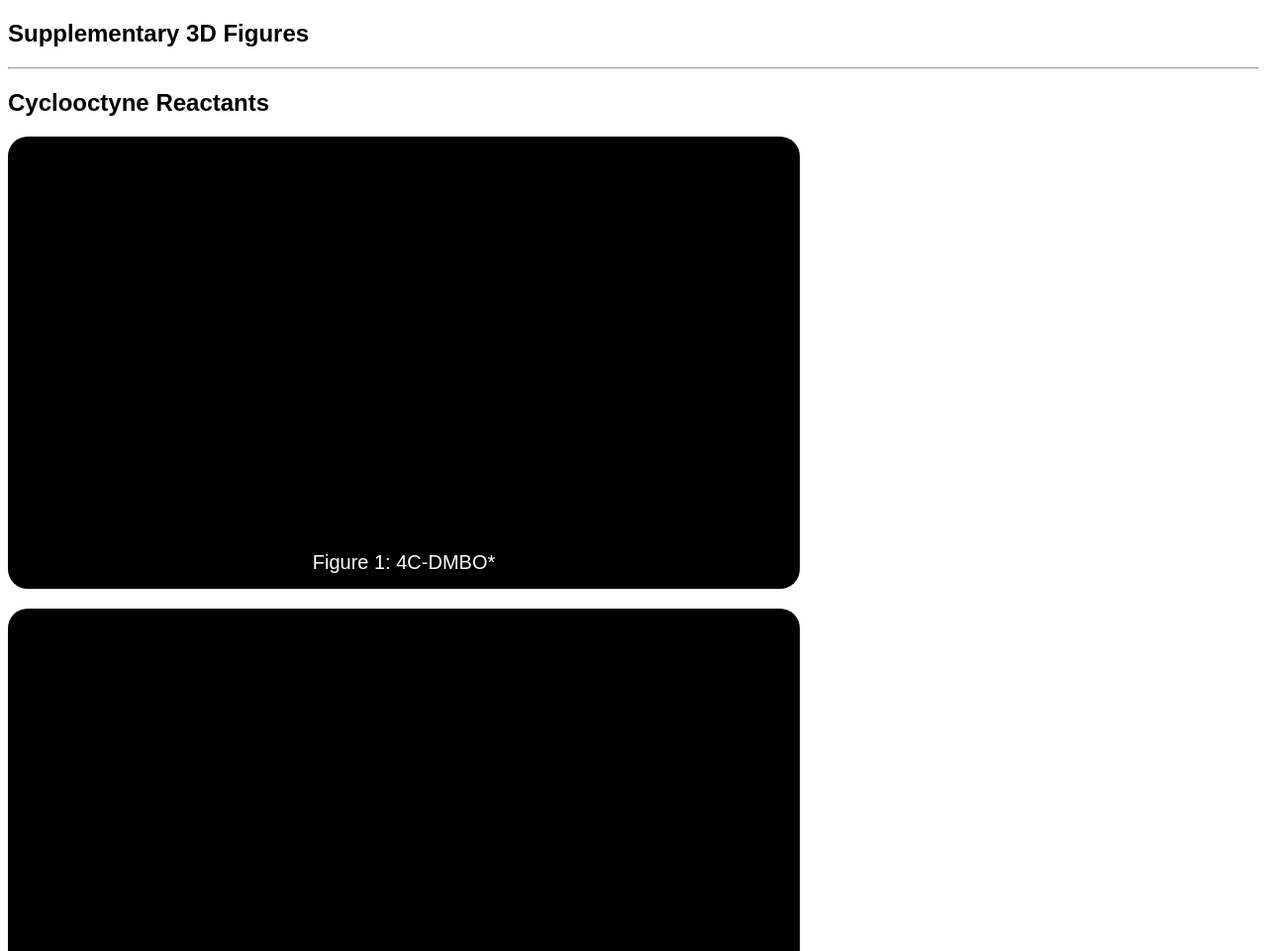
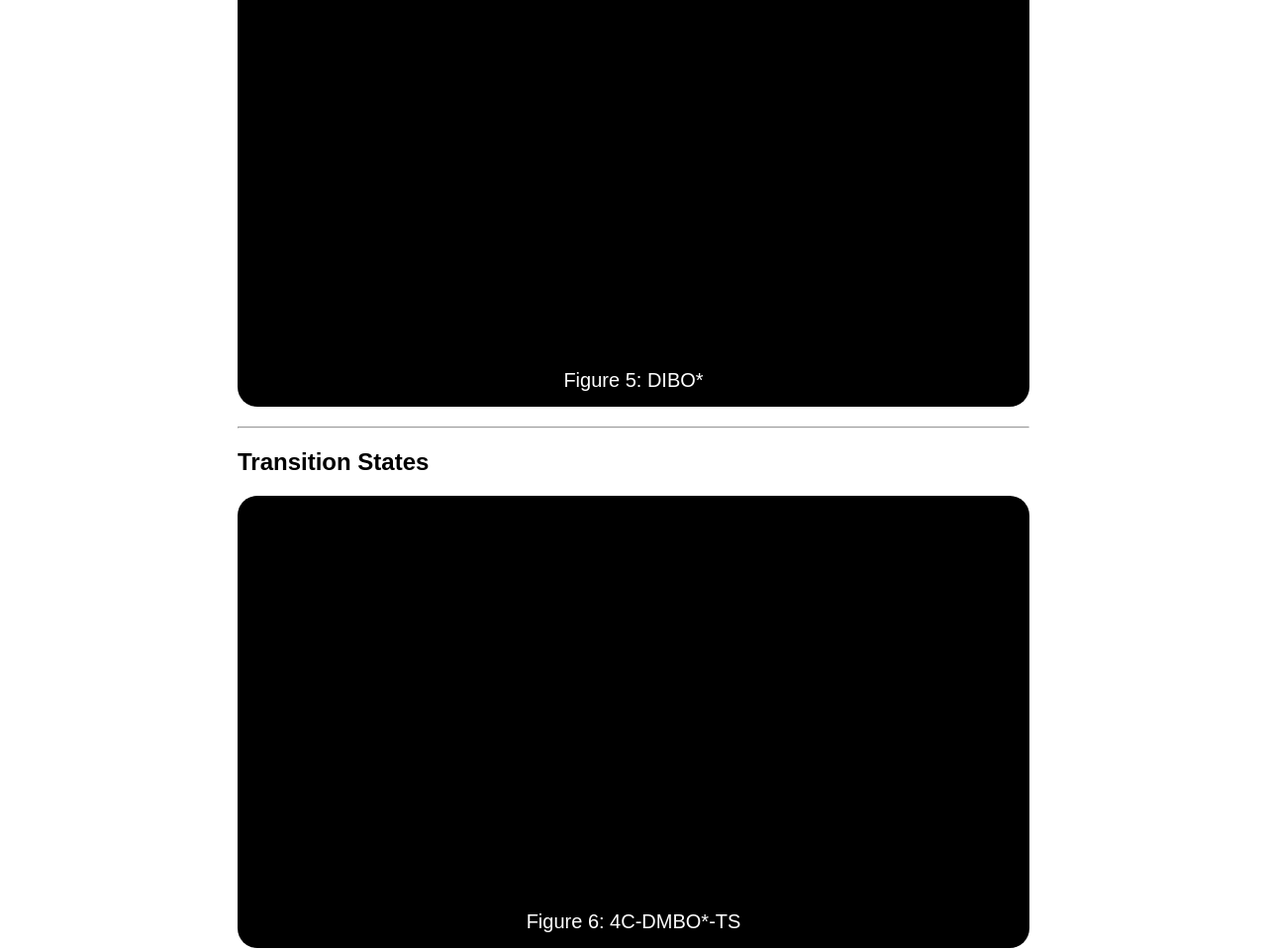
Before and after one commit to dsvatunek/cycloalkane_fused_dibenzocyclooctynes, a plain HTML site: page index.html in a window 1280 px wide. Shown: the top 961 px of the page at 99% size. Drawn offline with Linux system fonts and the light colour scheme; a script that the page names is missing.

Commit message:
Update index.html

```diff
--- a/index.html
+++ b/index.html
@@ -6,6 +6,14 @@
     <style>
         body {
             font-family: Arial;
+            display: flex;
+            justify-content: center;
+            align-items: center;
+            height: 100vh;
+            margin: 0;
+        }
+        .main-container {
+            width: 800px;
         }
         .figure-box {
             position: relative;
@@ -31,6 +39,7 @@
     </style>
 </head>
 <body>
+<div class="main-container">
     <h2>Supplementary 3D Figures</h2>
     <hr>
     <h2>Cyclooctyne Reactants</h2>
@@ -77,7 +86,7 @@
         <div class="figure-title">Figure 10: DIBO*-TS<sub>face</sub></div>
     </div>
 
-
+</div>
     <script>
         function createViewer(containerId, xyzData, rotation, rotation2) {
             var viewer = $3Dmol.createViewer(containerId);
```
